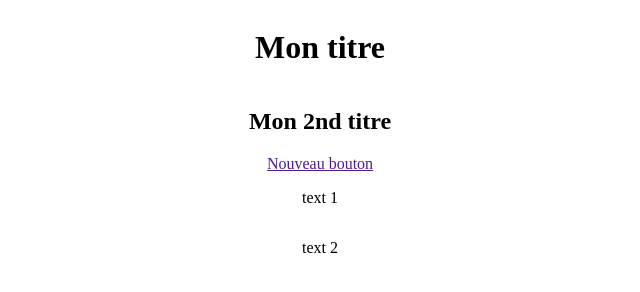
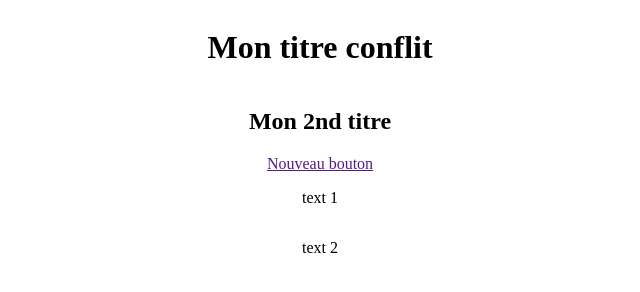
Before and after one commit to AurelienSuslec/Projet-Git, a plain HTML site: page index.html in a window 1280 px wide. Shown: the whole page, without its empty margins (320-960 px from the left). Drawn offline with Linux system fonts and the light colour scheme.

Commit message:
modif h1 conflit

```diff
--- a/index.html
+++ b/index.html
@@ -7,7 +7,7 @@
 
   </head>
   <body>
-    <h1>Mon titre</h1>
+    <h1>Mon titre conflit</h1>
     <h2>Mon 2nd titre</h2>
     <a href="">Nouveau bouton</a>
     <p>text 1</p>
```
